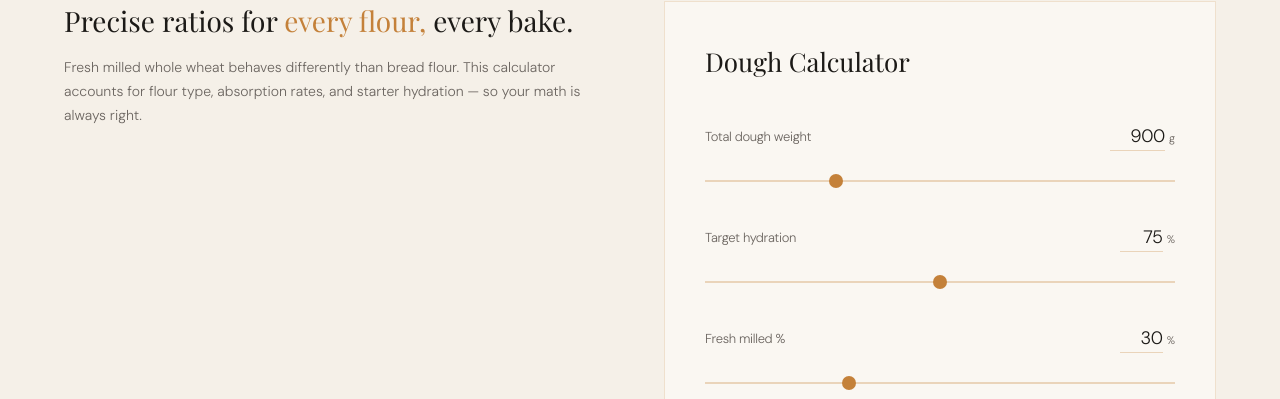
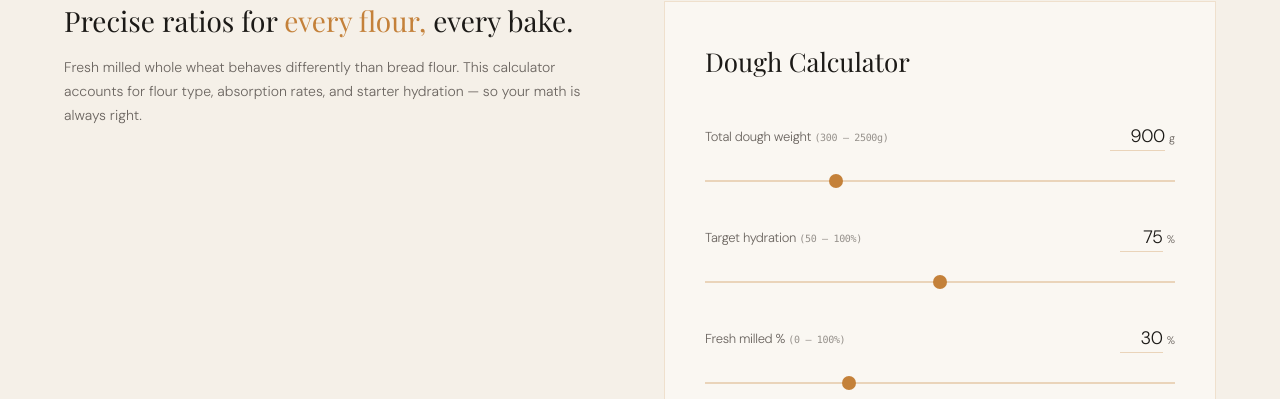
Before and after one commit to Yanwenwang/loaf-lab, a React (Vite) app: page /calculator in a window 1280 px wide. Shown: the part 207-606 px from the top of the page. Built offline with nearby package versions, Linux system fonts and the light colour scheme; a web font is replaced by a local one.

Commit message:
feat(calculator): show range hints inline next to each label

```diff
--- a/src/components/calculator/CalculatorPage.tsx
+++ b/src/components/calculator/CalculatorPage.tsx
@@ -51,7 +51,7 @@ export const CalculatorPage = () => {
             <h2 className="mb-7 font-display text-[26px] text-[#1C1A17]">Dough Calculator</h2>
 
             <div className="flex items-center justify-between py-3.5">
-              <span className="text-[13px] tracking-tight text-[#6B6560]">Total dough weight</span>
+              <span className="text-[13px] tracking-tight text-[#6B6560]">Total dough weight <span className="font-mono text-[10px] text-[#6B6560B3]">(300 – 2500g)</span></span>
               <span className="flex items-baseline">
                 <input
                   aria-label="Total dough weight"
@@ -82,7 +82,7 @@ export const CalculatorPage = () => {
             />
 
             <div className="mt-5 flex items-center justify-between py-3.5">
-              <span className="text-[13px] tracking-tight text-[#6B6560]">Target hydration</span>
+              <span className="text-[13px] tracking-tight text-[#6B6560]">Target hydration <span className="font-mono text-[10px] text-[#6B6560B3]">(50 – 100%)</span></span>
               <span className="flex items-baseline">
                 <input
                   aria-label="Target hydration"
@@ -113,7 +113,7 @@ export const CalculatorPage = () => {
             />
 
             <div className="mt-5 flex items-center justify-between py-3.5">
-              <span className="text-[13px] tracking-tight text-[#6B6560]">Fresh milled %</span>
+              <span className="text-[13px] tracking-tight text-[#6B6560]">Fresh milled % <span className="font-mono text-[10px] text-[#6B6560B3]">(0 – 100%)</span></span>
               <span className="flex items-baseline">
                 <input
                   aria-label="Fresh milled percent"
```
